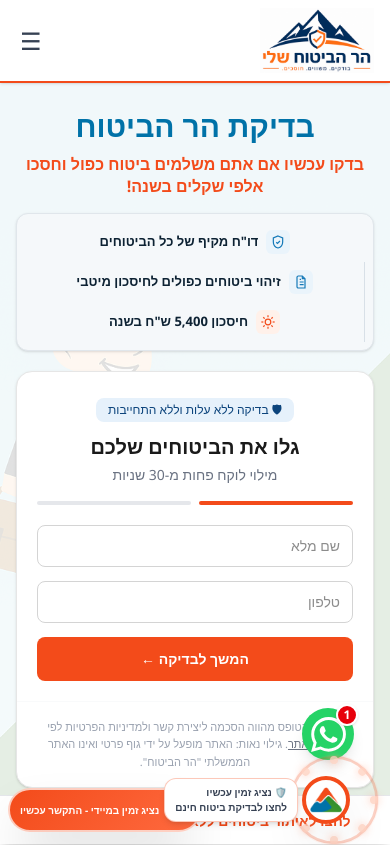
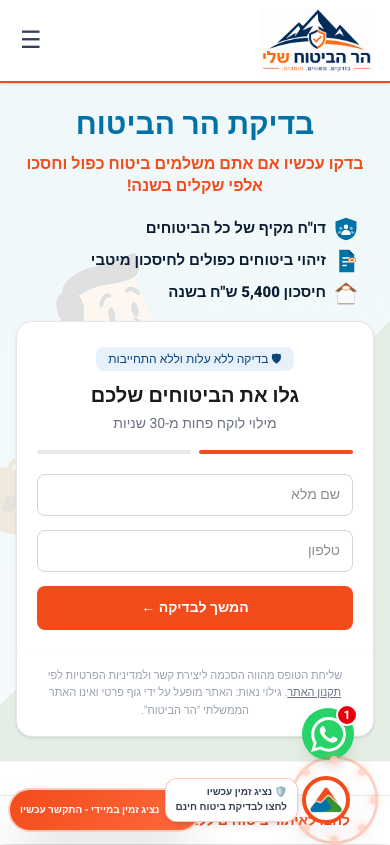
Before and after one commit to AsafGrinberg/harb, a Next.js app: page / in a window 390 px wide. Shown: the top 845 px of the page. Built offline with nearby package versions, Linux system fonts and the light colour scheme.

Commit message:
Refine hero highlights mobile spacing and set global Heebo font

```diff
--- a/src/app/globals.css
+++ b/src/app/globals.css
@@ -14,7 +14,7 @@
 body {
   background: var(--background);
   color: var(--text);
-  font-family: 'Segoe UI', Arial, 'Helvetica Neue', sans-serif;
+  font-family: var(--font-heebo), "Helvetica Neue", Arial, sans-serif;
   direction: rtl;
 }
 
--- a/src/app/layout.tsx
+++ b/src/app/layout.tsx
@@ -1,7 +1,16 @@
 import type { Metadata } from "next";
 import FloatingChatWidget from "@/components/FloatingChatWidget";
 import Script from "next/script";
+import { Heebo } from "next/font/google";
 import "./globals.css";
+
+const heebo = Heebo({
+  subsets: ["hebrew", "latin"],
+  display: "swap",
+  preload: true,
+  variable: "--font-heebo",
+  weight: ["400", "500", "700", "800"],
+});
 
 export const metadata: Metadata = {
   title: "הר ביטוח - בדיקת ביטוחים חינם",
@@ -26,7 +35,7 @@ export default function RootLayout({
   children: React.ReactNode;
 }>) {
   return (
-    <html lang="he" dir="rtl" className="h-full antialiased">
+    <html lang="he" dir="rtl" className={`${heebo.variable} h-full antialiased`}>
       <body className="min-h-full flex flex-col">
         {children}
         <FloatingChatWidget />
--- a/src/components/HeroHighlights.tsx
+++ b/src/components/HeroHighlights.tsx
@@ -1,86 +1,88 @@
+"use client";
+
 type Highlight = {
   text: string;
   icon: "shield" | "document" | "savings";
-  iconBg: string;
 };
 
 const highlights: Highlight[] = [
   {
     text: 'דו"ח מקיף של כל הביטוחים',
     icon: "shield",
-    iconBg: "#EAF4FB",
   },
   {
     text: "זיהוי ביטוחים כפולים לחיסכון מיטבי",
     icon: "document",
-    iconBg: "#EAF4FB",
   },
   {
     text: 'חיסכון 5,400 ש"ח בשנה',
     icon: "savings",
-    iconBg: "#FFF1EA",
   },
 ];
 
 function Icon({ type }: { type: Highlight["icon"] }) {
   if (type === "shield") {
     return (
-      <svg viewBox="0 0 24 24" className="w-4 h-4" fill="none" stroke="currentColor" strokeWidth="1.8" aria-hidden="true">
-        <path d="M12 3l7 3v6c0 4.5-2.9 7.9-7 9-4.1-1.1-7-4.5-7-9V6l7-3z" />
-        <path d="M9.4 12.4l1.8 1.8 3.7-3.7" />
+      <svg viewBox="0 0 64 64" className="w-6 h-6 md:w-10 md:h-10 shrink-0" aria-hidden="true">
+        {/* Blue Shield Background */}
+        <path d="M32 2L4 12v18c0 19 14 30 28 32 14-2 28-13 28-32V12L32 2z" fill="#0072A8" />
+        {/* Center Person */}
+        <circle cx="32" cy="26" r="6" fill="#FFF" />
+        <path d="M20 44c0-6 8-10 12-10s12 4 12 10v4H20v-4z" fill="#FFF" />
+        {/* Left Person */}
+        <circle cx="18" cy="30" r="4" fill="#88C0D0" />
+        <path d="M10 44c0-4 5-7 8-8v8h-8z" fill="#88C0D0" />
+        {/* Right Person */}
+        <circle cx="46" cy="30" r="4" fill="#88C0D0" />
+        <path d="M54 44c0-4-5-7-8-8v8h8z" fill="#88C0D0" />
       </svg>
     );
   }
 
   if (type === "document") {
     return (
-      <svg viewBox="0 0 24 24" className="w-4 h-4" fill="none" stroke="currentColor" strokeWidth="1.8" aria-hidden="true">
-        <path d="M8 3h6l4 4v14H8a2 2 0 01-2-2V5a2 2 0 012-2z" />
-        <path d="M14 3v4h4" />
-        <path d="M10 12h6M10 16h6M10 8h2" />
+      <svg viewBox="0 0 64 64" className="w-6 h-6 md:w-10 md:h-10 shrink-0" aria-hidden="true">
+        {/* Document Base */}
+        <path d="M14 2h26l14 14v46H14V2z" fill="#0072A8" />
+        <path d="M40 2v14h14" fill="#005A88" />
+        <rect x="22" y="22" width="20" height="4" rx="2" fill="#FFF" />
+        <rect x="22" y="32" width="24" height="4" rx="2" fill="#FFF" />
+        <rect x="22" y="42" width="12" height="4" rx="2" fill="#FFF" />
+        {/* Small Orange Shield */}
+        <path d="M48 38l-10-4v-8l10-4 10 4v8l-10 4z" fill="#F47429" />
+        <path d="M48 24l-8 3v6l8 3 8-3v-6l-8-3zm0 9l-5-2v-3l5-2 5 2v3l-5 2z" fill="#FFF" />
       </svg>
     );
   }
 
+  // savings
   return (
-    <svg viewBox="0 0 24 24" className="w-4 h-4" fill="none" stroke="currentColor" strokeWidth="1.8" aria-hidden="true">
-      <path d="M12 2v3" />
-      <path d="M12 19v3" />
-      <path d="M4.9 4.9l2.1 2.1" />
-      <path d="M17 17l2.1 2.1" />
-      <path d="M2 12h3" />
-      <path d="M19 12h3" />
-      <path d="M4.9 19.1L7 17" />
-      <path d="M17 7l2.1-2.1" />
-      <circle cx="12" cy="12" r="4.2" />
+    <svg viewBox="0 0 64 64" className="w-6 h-6 md:w-10 md:h-10 shrink-0" aria-hidden="true">
+      {/* House Base */}
+      <path d="M32 4L2 28h8v34h44V28h8L32 4z" fill="#8D5D46" />
+      <path d="M32 14L10 31v29h44V31L32 14z" fill="#F8FAFC" />
+      {/* Orange Shield */}
+      <path d="M32 26l-12-4v-8l12-4 12 4v8l-12 4z" fill="#F47429" />
+      <path d="M32 24l-9-3v-5l9-3 9 3v5l-9 3z" fill="#FFF" />
     </svg>
   );
 }
 
 export default function HeroHighlights() {
   return (
-    <div className="w-full max-w-4xl mb-5">
-      <div
-        className="w-full rounded-xl border border-[#E0E6EB] bg-[#F5F8FA] px-2 sm:px-4 py-2 shadow-sm"
-        dir="rtl"
-      >
-        <div className="flex flex-col md:flex-row md:items-center">
+    <div className="w-full max-w-5xl mb-3 md:mb-5 mx-auto" dir="rtl">
+      <div className="w-full px-2 sm:px-4 py-1 md:py-2">
+        <div className="flex flex-col md:flex-row md:items-center md:justify-between gap-2 md:gap-0">
           {highlights.map((item, index) => (
             <div
               key={item.text}
-              className="flex items-center justify-center gap-2 px-2 py-2 text-[#0D2233] text-[13px] md:text-[22px] font-semibold"
-              style={{
-                flex: 1,
-                borderInlineStart: index > 0 ? "1px solid #D8E0E7" : "none",
-              }}
+              className={`flex items-center justify-start md:justify-center gap-2 md:gap-3 px-2 md:px-4 text-[#0A1E33] text-[15px] md:text-[22px] font-extrabold leading-tight ${
+                index > 0 ? "md:border-r-2 md:border-[#D8E0E7]" : ""
+              }`}
+              style={{ flex: 1 }}
             >
-              <span
-                className="inline-flex items-center justify-center rounded-md w-6 h-6 md:w-8 md:h-8"
-                style={{ backgroundColor: item.iconBg }}
-              >
-                <span className={item.icon === "savings" ? "text-[#F34B1A]" : "text-[#1479B8]"}>
-                  <Icon type={item.icon} />
-                </span>
+              <span className="inline-flex items-center justify-center shrink-0">
+                <Icon type={item.icon} />
               </span>
               <span>{item.text}</span>
             </div>
```
